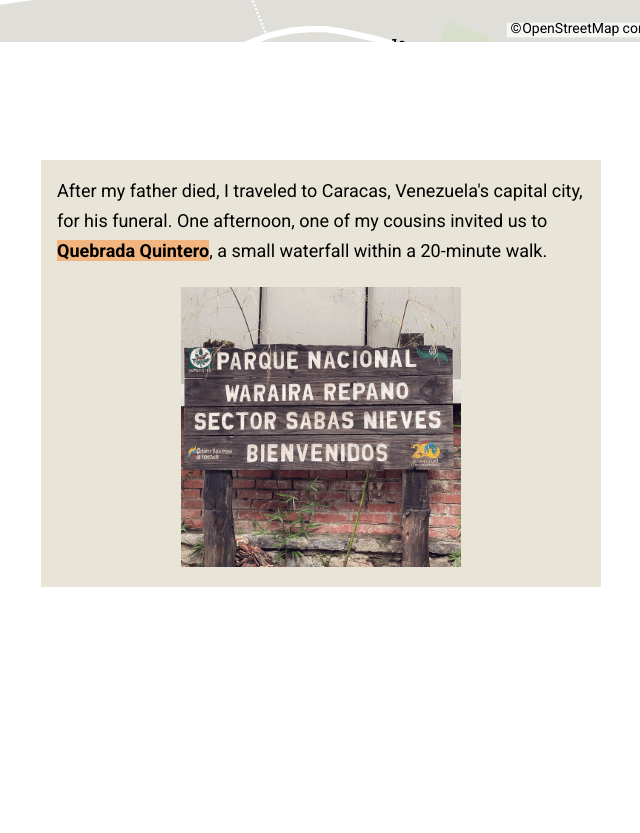
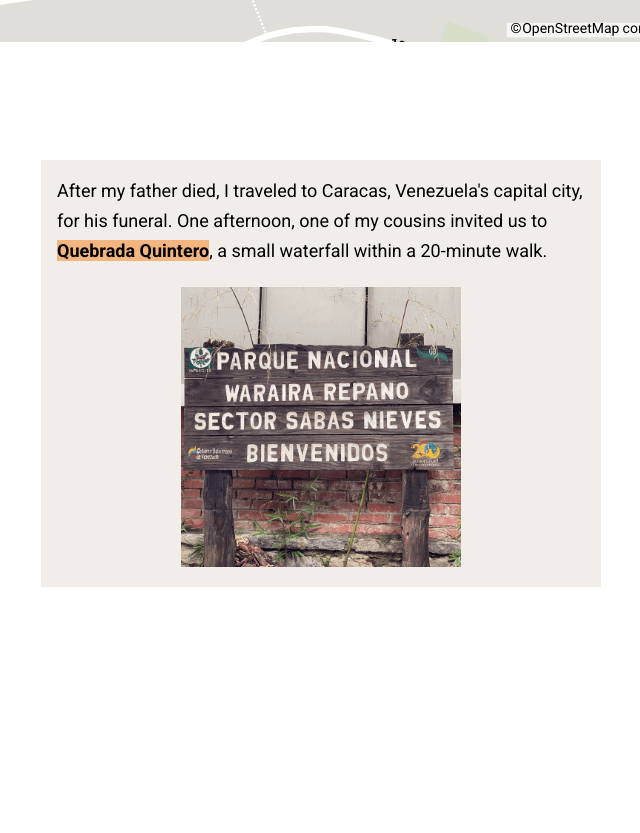
Before and after one commit to anaeazpurua/forest-bathing-caracas, a plain HTML site: page index.html in a window 1280 px wide. Shown: the part 2027-2860 px from the top of the page, without its empty margins (319-959 px from the left). Drawn offline with nearby package versions, Linux system fonts and the light colour scheme; a script that the page names is missing.

Commit message:
Update index.html

```diff
--- a/index.html
+++ b/index.html
@@ -43,13 +43,12 @@
         display: flex;
         justify-content: center;
         flex-direction: column;
-        justify-content: center;
       }
 
       .step {
         margin: 0 auto 2rem auto;
         margin-bottom: 25rem;
-        background-color: #E8E5D8;
+        background-color: #F1EEE9;
         /* background-color: #fff; */
         color: black;
       }
```
